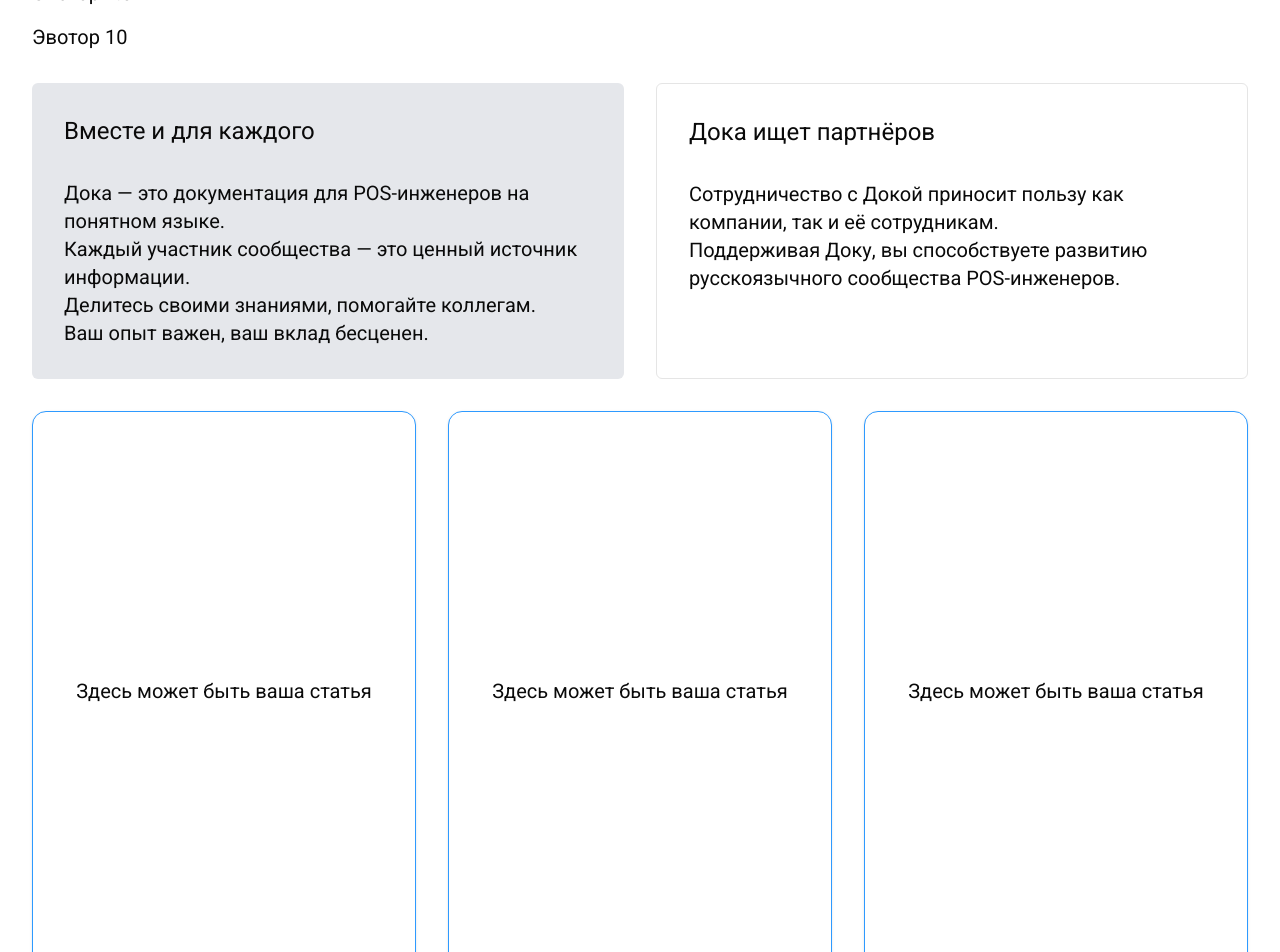
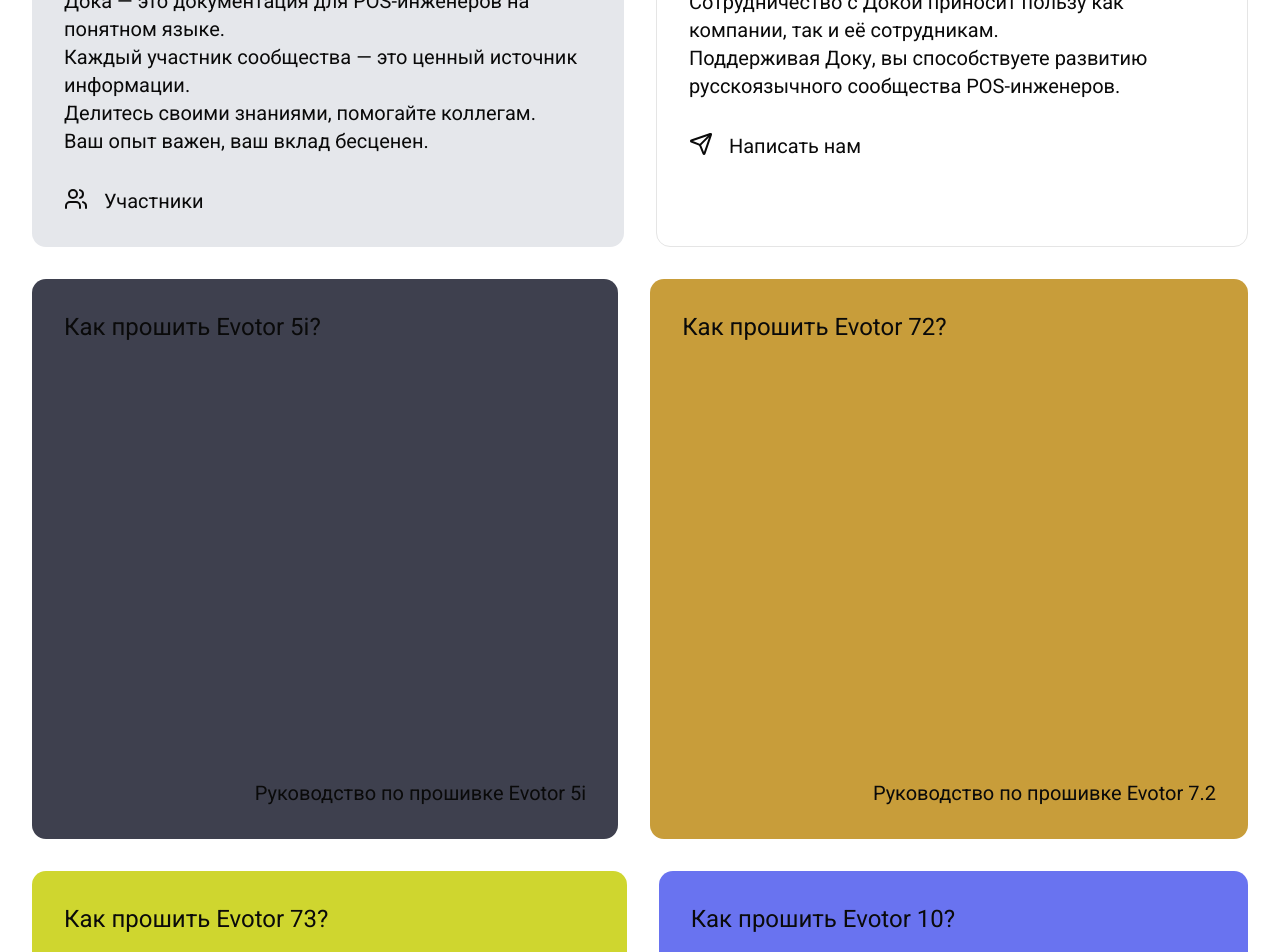
Before and after one commit to Kravchenko-Sergey/atm-doka, a Next.js app: page / in a window 1280 px wide. Shown: the part 280-1232 px from the top of the page. Built offline with nearby package versions, Linux system fonts and the light colour scheme.

Commit message:
change display posts

```diff
--- a/package.json
+++ b/package.json
@@ -13,6 +13,7 @@
     "@radix-ui/react-separator": "^1.1.2",
     "@radix-ui/react-slot": "^1.1.2",
     "@radix-ui/react-tooltip": "^1.1.8",
+    "avataaars": "^2.0.0",
     "class-variance-authority": "^0.7.1",
     "clsx": "^2.1.1",
     "lucide-react": "^0.483.0",
--- a/src/app/devices/[url]/page.tsx
+++ /dev/null
@@ -1,18 +0,0 @@
-'use client'
-
-import { useRootStore } from '@/state/store'
-import { useParams } from 'next/navigation'
-import React from 'react'
-
-const DevicePage: React.FC = () => {
-	const params = useParams()
-	const devices = useRootStore((state) => state.devices)
-
-	const url = params?.url
-
-	const device = devices.find((device) => device.url === url)
-
-	return device?.content || null
-}
-
-export default DevicePage
--- a/src/app/layout.tsx
+++ b/src/app/layout.tsx
@@ -27,10 +27,10 @@
 						</Link>
 					</div>
 				</header>
-				<main className='p-8 max-w-[1640px] flex-1'>{children}</main>
+				<main className='p-8 w-full max-w-[1640px] flex-1'>{children}</main>
 				<footer className='p-8 w-full flex justify-center border-t'>
 					<div className='px-8 w-[1640px] flex justify-end'>
-						<Link href={'about'}>О проекте</Link>
+						<Link href={'/about'}>О проекте</Link>
 					</div>
 				</footer>
 			</body>
--- a/src/app/page.tsx
+++ b/src/app/page.tsx
@@ -1,39 +1,39 @@
 'use client'
 
-import { Card, CardContent } from '@/components/ui/card'
 import { useRootStore } from '@/state/store'
+import Link from 'next/link'
+import { Fragment } from 'react'
+
+const getRandomColor = () => {
+	const letters = '0123456789ABCDEF'
+	let color = '#'
+	for (let i = 0; i < 6; i++) {
+		color += letters[Math.floor(Math.random() * 16)]
+	}
+	return color
+}
 
 export default function Home() {
-	const devices = useRootStore((state) => state.devices)
 	const messages = useRootStore((state) => state.messages)
 	const posts = useRootStore((state) => state.posts)
-	console.log(devices)
 	return (
 		<>
-			<div className='mb-8 flex flex-col gap-4'>
-				{devices.map((device) => (
-					<div key={device?.id}>
-						<div>
-							<a href={`/devices/${device.url}`} className='hover:underline'>
-								<span className='text-xl'>{device?.title}</span>
-							</a>
-						</div>
-					</div>
+			<div className='flex gap-8 flex-wrap lg:flex-nowrap'>
+				{messages.map((message) => (
+					<Fragment key={message.id}>{message.content}</Fragment>
 				))}
-			</div>
-			<div className='flex gap-8 flex-wrap lg:flex-nowrap'>
-				{messages.map((message) => message.content)}
 			</div>
 			<div className='py-8 flex gap-8 flex-wrap'>
 				{posts.map((post) => (
-					<Card
+					<Link
+						href={`/posts/${post.url}`}
 						key={post.id}
-						className='h-[560px] flex items-center justify-center flex-auto border-[#2e9aff]'
+						className='p-8 h-[560px] flex flex-col items-center justify-between flex-auto rounded-xl'
+						style={{ backgroundColor: `${getRandomColor()}` }}
 					>
-						<CardContent>
-							<p className='text-xl'>{post.title}</p>
-						</CardContent>
-					</Card>
+						<p className='text-2xl self-start'>{post.title}</p>
+						<p className='text-xl self-end'>{post.description}</p>
+					</Link>
 				))}
 			</div>
 		</>
--- /dev/null
+++ b/src/app/people/page.tsx
@@ -0,0 +1,25 @@
+'use client'
+
+import { useRootStore } from '@/state/store'
+
+export default function People() {
+	const people = useRootStore((state) => state.people)
+	return (
+		<div className='w-full flex flex-col gap-8 flex-wrap lg:flex-nowrap'>
+			<h1 className='text-3xl'>Участники</h1>
+			<div>
+				<div>
+					{people.map((person) => (
+						<div key={person.id} className='flex items-center gap-8'>
+							{person.avatar}
+							<div>
+								<div className='mb-2 text-2xl'>{person.name}</div>
+								<div className='text-xl'>{person.description}</div>
+							</div>
+						</div>
+					))}
+				</div>
+			</div>
+		</div>
+	)
+}
--- /dev/null
+++ b/src/app/posts/[url]/page.tsx
@@ -0,0 +1,68 @@
+'use client'
+
+import { useRootStore } from '@/state/store'
+import { ArrowLeft, CircleArrowLeft, CircleArrowRight } from 'lucide-react'
+import Link from 'next/link'
+import { useParams } from 'next/navigation'
+import React from 'react'
+
+const DevicePage: React.FC = () => {
+	const params = useParams()
+	const posts = useRootStore((state) => state.posts)
+
+	const url = params?.url
+
+	const post = posts.find((post) => post.url === url)
+
+	const prevPost = posts[posts.findIndex((p) => p.id === post?.id) - 1] ?? post
+	const nextPost = posts[posts.findIndex((p) => p.id === post?.id) + 1] ?? post
+
+	console.log(prevPost)
+	console.log(nextPost)
+
+	return (
+		<>
+			{post?.content}
+			<div>
+				<div className='mt-10 mb-4 text-3xl'>Читайте также</div>
+				<div className='py-8 flex gap-8 flex-wrap'>
+					{[...posts]
+						.filter((post) => post.url !== url)
+						.slice(0, 3)
+						.map((post) => (
+							<Link
+								href={`/posts/${post.url}`}
+								key={post.id}
+								className='p-8 h-[560px] flex flex-col items-center justify-between flex-auto border border-[#2e9aff] rounded-xl'
+							>
+								<p className='text-2xl self-start'>{post.title}</p>
+								<p className='text-xl self-end'>{post.description}</p>
+							</Link>
+						))}
+				</div>
+				<div className='m-8 flex justify-between'>
+					<Link href={prevPost.url} className='text-xl flex items-center gap-4'>
+						<CircleArrowLeft
+							className={` ${post?.id === posts[0].id ? 'hidden' : ''}`}
+						/>
+						<p className={` ${post?.id === posts[0].id ? 'hidden' : ''}`}>
+							{prevPost.title}
+						</p>
+					</Link>
+					<Link href={nextPost.url} className='text-xl flex items-center gap-4'>
+						<p
+							className={` ${post?.id === posts[posts.length - 1].id ? 'hidden' : ''}`}
+						>
+							{nextPost.title}
+						</p>
+						<CircleArrowRight
+							className={` ${post?.id === posts[posts.length - 1].id ? 'hidden' : ''}`}
+						/>
+					</Link>
+				</div>
+			</div>
+		</>
+	)
+}
+
+export default DevicePage
--- a/src/state/store.tsx
+++ b/src/state/store.tsx
@@ -4,13 +4,8 @@
 import Image from 'next/image'
 import Link from 'next/link'
 import { JSX } from 'react'
-
-type Device = {
-	id: string
-	title: string
-	url: string
-	content: JSX.Element
-}
+import { ScanFace, Send, Users } from 'lucide-react'
+import { Avatar } from 'avataaars'
 
 type Message = {
 	id: string
@@ -20,23 +15,98 @@
 
 type Post = {
 	id: string
+	url: string
+	author: string
 	title: string
+	description: string
+	tags: string[]
+	content: JSX.Element
+}
+
+type Person = {
+	id: string
+	avatar: JSX.Element
+	name: string
+	description: string
 }
 
 type RootState = {
-	devices: Device[]
 	messages: Message[]
 	posts: Post[]
+	people: Person[]
 }
 
 export const useRootStore = create<RootState>(() => ({
-	devices: [
+	people: [
 		{
 			id: v4(),
-			title: 'Эвотор 5i',
+			avatar: <ScanFace className='w-16 h-16' />,
+			name: 'Сергей Кравченко',
+			description: 'Не знал где скачать прошивку. Поэтому создал доку'
+		}
+	],
+	messages: [
+		{
+			id: v4(),
+			title: 'Вместе и для каждого',
+			content: (
+				<div className='p-8 w-[50%] bg-gray-200 rounded-xl flex-auto'>
+					<div className='pb-8 text-2xl'>Вместе и для каждого</div>
+					<div className='text-xl'>
+						<p>Дока — это документация для POS-инженеров на понятном языке.</p>
+						<p>Каждый участник сообщества — это ценный источник информации.</p>
+						<p>Делитесь своими знаниями, помогайте коллегам.</p>
+						<p>Ваш опыт важен, ваш вклад бесценен.</p>
+					</div>
+					<div>
+						<Link href='/people' className='mt-8 text-xl flex gap-4'>
+							<Users />
+							<div>Участники</div>
+						</Link>
+					</div>
+				</div>
+			)
+		},
+		{
+			id: v4(),
+			title: 'Дока ищет партнёров',
+			content: (
+				<div className='p-8 w-[50%] border rounded-xl flex-auto'>
+					<div className='pb-8 text-2xl'>Дока ищет партнёров</div>
+					<div className='text-xl'>
+						<p>
+							Сотрудничество с Докой приносит пользу как компании, так и её
+							сотрудникам.
+						</p>
+						<p>
+							Поддерживая Доку, вы способствуете развитию русскоязычного
+							сообщества POS-инженеров.
+						</p>
+					</div>
+					<div>
+						<Link
+							href='https://t.me/+CznWcCGr6H03NjMy'
+							className='mt-8 text-xl flex gap-4'
+							target='_blank'
+						>
+							<Send />
+							<p>Написать нам</p>
+						</Link>
+					</div>
+				</div>
+			)
+		}
+	],
+	posts: [
+		{
+			id: v4(),
 			url: 'evotor5i',
+			author: 'Сергей Кравченко',
+			title: 'Как прошить Evotor 5i?',
+			description: 'Руководство по прошивке Evotor 5i',
+			tags: ['Сбер', 'Эвотор', 'Прошивка'],
 			content: (
-				<div>
+				<div className='bg-amber-600'>
 					<Image
 						src='/evo5i.jpg'
 						width={500}
@@ -102,8 +172,11 @@
 		},
 		{
 			id: v4(),
-			title: 'Эвотор 7.2',
 			url: 'evotor72',
+			author: 'Сергей Кравченко',
+			title: 'Как прошить Evotor 72?',
+			description: 'Руководство по прошивке Evotor 7.2',
+			tags: ['Сбер', 'Эвотор', 'Прошивка'],
 			content: (
 				<div>
 					<Image
@@ -151,8 +224,11 @@
 		},
 		{
 			id: v4(),
-			title: 'Эвотор 7.3',
 			url: 'evotor73',
+			author: 'Сергей Кравченко',
+			title: 'Как прошить Evotor 73?',
+			description: 'Руководство по прошивке Evotor 7.3',
+			tags: ['Сбер', 'Эвотор', 'Прошивка'],
 			content: (
 				<div>
 					<Image
@@ -200,8 +276,11 @@
 		},
 		{
 			id: v4(),
-			title: 'Эвотор 10',
 			url: 'evotor10',
+			author: 'Сергей Кравченко',
+			title: 'Как прошить Evotor 10?',
+			description: 'Руководство по прошивке Evotor 10',
+			tags: ['Сбер', 'Эвотор', 'Прошивка'],
 			content: (
 				<div>
 					<Image
@@ -247,67 +326,5 @@
 				</div>
 			)
 		}
-	],
-	messages: [
-		{
-			id: v4(),
-			title: 'Вместе и для каждого',
-			content: (
-				<div className='p-8 w-[50%] bg-gray-200 rounded-sm flex-auto'>
-					<div className='pb-8 text-2xl'>Вместе и для каждого</div>
-					<div className='text-xl'>
-						<p>Дока — это документация для POS-инженеров на понятном языке.</p>
-						<p>Каждый участник сообщества — это ценный источник информации.</p>
-						<p>Делитесь своими знаниями, помогайте коллегам.</p>
-						<p>Ваш опыт важен, ваш вклад бесценен.</p>
-					</div>
-				</div>
-			)
-		},
-		{
-			id: v4(),
-			title: 'Дока ищет партнёров',
-			content: (
-				<div className='p-8 w-[50%] border rounded-sm flex-auto'>
-					<div className='pb-8 text-2xl'>Дока ищет партнёров</div>
-					<div className='text-xl'>
-						<p>
-							Сотрудничество с Докой приносит пользу как компании, так и её
-							сотрудникам.
-						</p>
-						<p>
-							Поддерживая Доку, вы способствуете развитию русскоязычного
-							сообщества POS-инженеров.
-						</p>
-					</div>
-				</div>
-			)
-		}
-	],
-	posts: [
-		{
-			id: v4(),
-			title: 'Здесь может быть ваша статья'
-		},
-		{
-			id: v4(),
-			title: 'Здесь может быть ваша статья'
-		},
-		{
-			id: v4(),
-			title: 'Здесь может быть ваша статья'
-		},
-		{
-			id: v4(),
-			title: 'Здесь может быть ваша статья'
-		},
-		{
-			id: v4(),
-			title: 'Здесь может быть ваша статья'
-		},
-		{
-			id: v4(),
-			title: 'Здесь может быть ваша статья'
-		}
 	]
 }))
```
Also changed, not shown: 1 other file (tests, documents, lock files or other folders).
